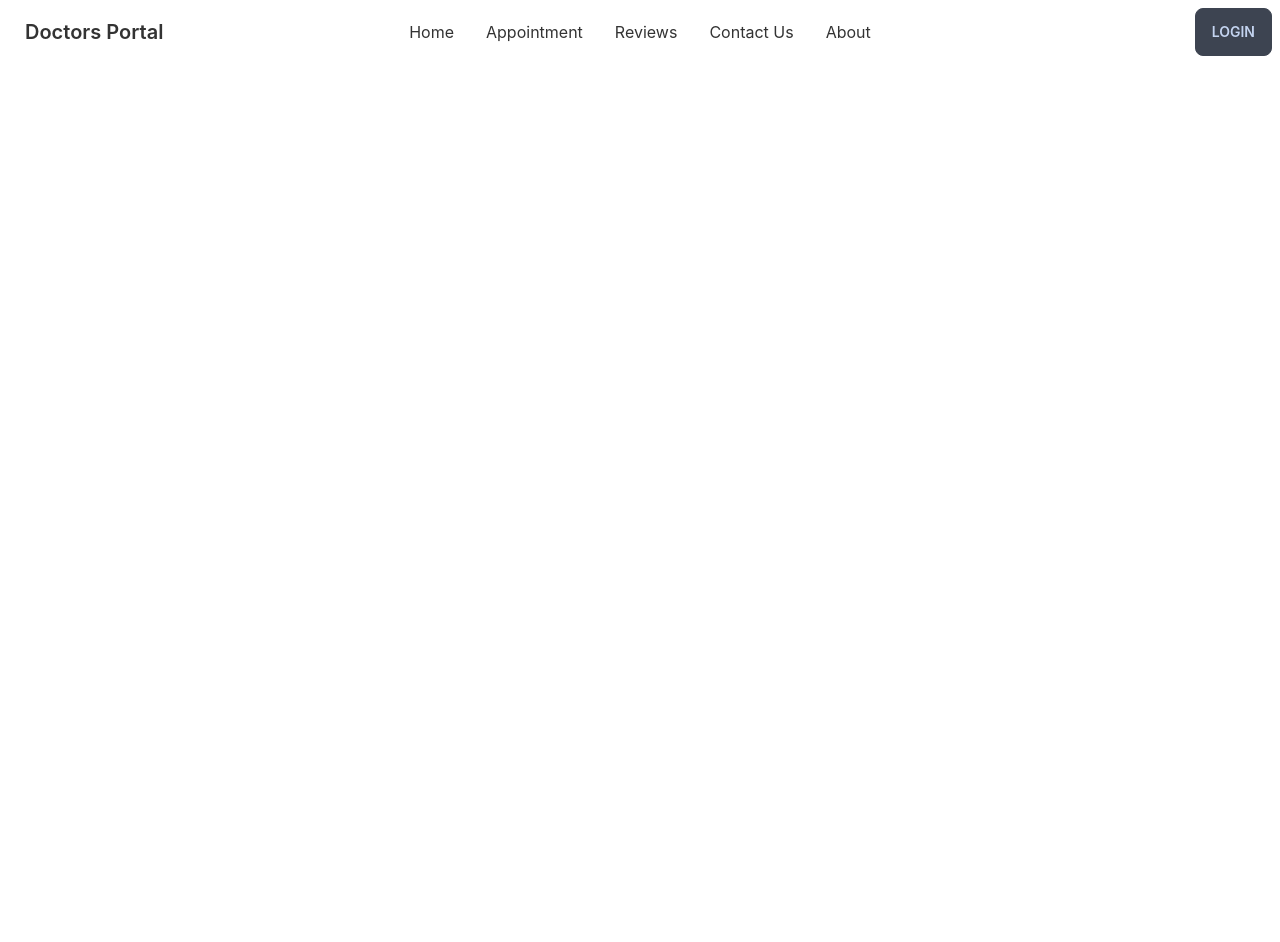
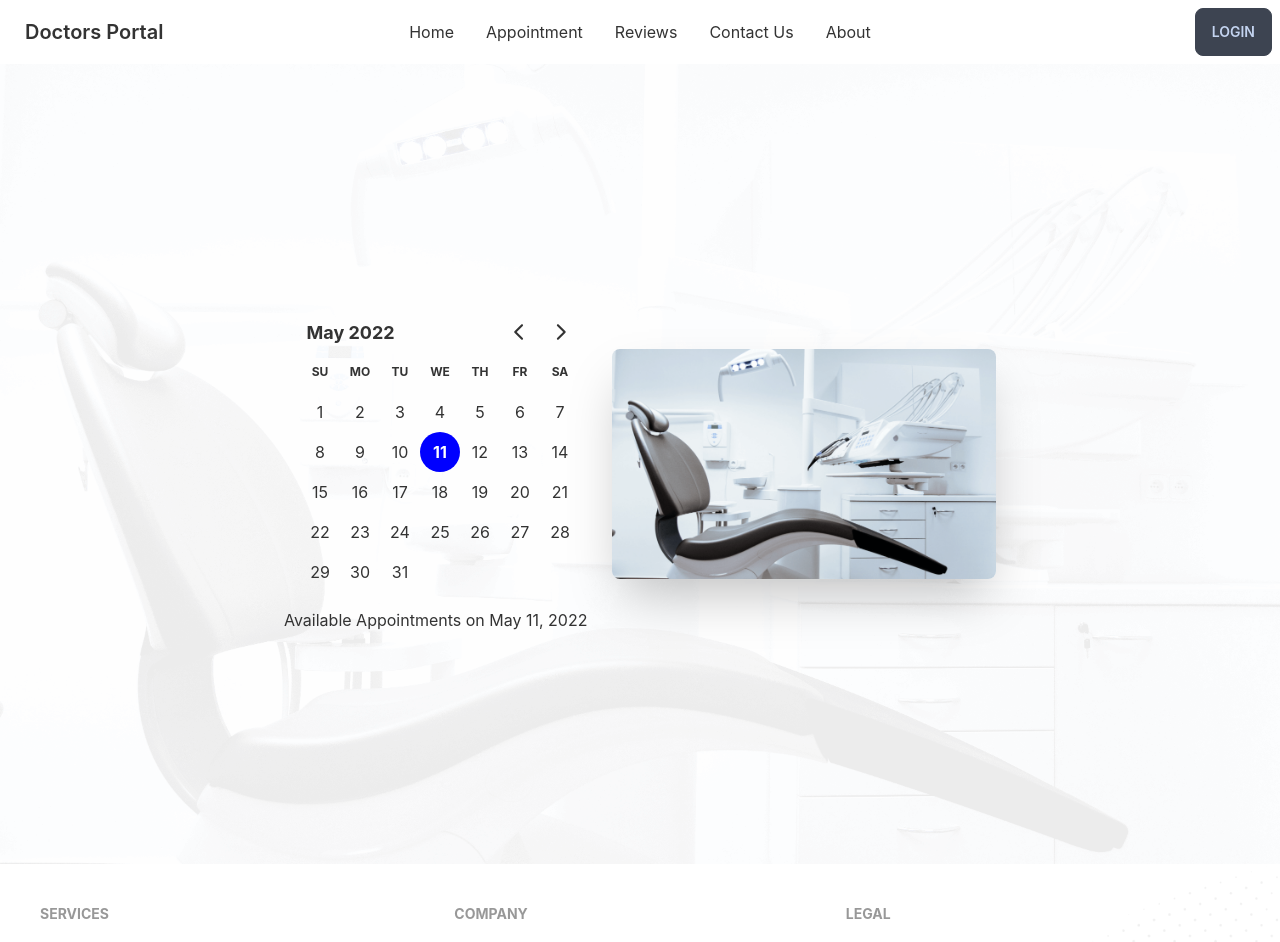
Before and after one commit to sayemaa/Doctors-Portal-Client, a React (Create React App) app: page /appointment in a window 1280 px wide. Shown: the top 942 px of the page. Before the commit the page ends 800 px from the top, so only its background shows below. Built offline with nearby package versions, Linux system fonts and the light colour scheme.

Commit message:
appointment banner done

```diff
--- a/package.json
+++ b/package.json
@@ -7,7 +7,9 @@
     "@testing-library/react": "^13.2.0",
     "@testing-library/user-event": "^13.5.0",
     "daisyui": "^2.14.3",
+    "date-fns": "^2.28.0",
     "react": "^18.1.0",
+    "react-day-picker": "^8.0.5",
     "react-dom": "^18.1.0",
     "react-router-dom": "^6.3.0",
     "react-scripts": "5.0.1",
--- a/src/App.js
+++ b/src/App.js
@@ -4,6 +4,7 @@ import { Routes, Route, Link } from "react-router-dom";
 import Home from './Pages/Home/Home';
 import About from './Pages/About/About';
 import Login from './Pages/Login/Login';
+import Appointment from './Pages/Appointment/Appointment';
 
 function App() {
     return (
@@ -13,6 +14,7 @@ function App() {
                 <Route path="/" element={<Home />} />
                 <Route path="about" element={<About />} />
                 <Route path="login" element={<Login />} />
+                <Route path="appointment" element={<Appointment />} />
             </Routes>
         </div>
     );
--- /dev/null
+++ b/src/Pages/Appointment/Appointment.js
@@ -0,0 +1,14 @@
+import React from 'react';
+import Footer from '../Shared/Footer';
+import AppointmentBanner from './AppointmentBanner';
+
+const Appointment = () => {
+    return (
+        <div>
+            <AppointmentBanner />
+            <Footer />
+        </div>
+    );
+};
+
+export default Appointment;
--- /dev/null
+++ b/src/Pages/Appointment/AppointmentBanner.js
@@ -0,0 +1,30 @@
+import React, { useState } from 'react';
+import chair from '../../assets/images/chair.png'
+import bg from '../../assets/images/bg.png'
+import { DayPicker } from 'react-day-picker';
+import 'react-day-picker/dist/style.css';
+import { format } from 'date-fns';
+
+const AppointmentBanner = () => {
+    const [date, setDate] = useState(new Date());
+
+    return (
+        <div className="hero min-h-screen" style={{
+            backgroundImage: `url(${bg})`
+        }} >
+            <div className="hero-content flex-col lg:flex-row-reverse">
+                <img src={chair} className="max-w-sm rounded-lg shadow-2xl w-full" alt="Dentist Chair" />
+                <div>
+                    <DayPicker
+                        mode="single"
+                        selected={date}
+                        onSelect={setDate}
+                    />
+                    <p>Available Appointments on {format(date, 'PP')}</p>
+                </div>
+            </div>
+        </div >
+    );
+};
+
+export default AppointmentBanner;
--- a/src/Pages/Home/Info.js
+++ b/src/Pages/Home/Info.js
@@ -8,7 +8,7 @@ const Info = () => {
     return (
         <div className="container mx-auto grid grid-cols-1 lg:grid-cols-3 gap-5">
             <InfoCard bgClass="bg-gradient-to-r from-secondary to-primary" cardTitle="Opening Hours" img={clock} cardDescription="Open from 10am to 8pm" />
-            <InfoCard bgClass="bg-neutral" cardTitle="Our Location" img={marker} cardDescription="Brooklyn, NY 10036, United States" />
+            <InfoCard bgClass="bg-[#3A4256]" cardTitle="Our Location" img={marker} cardDescription="Brooklyn, NY 10036, United States" />
             <InfoCard bgClass="bg-gradient-to-r from-secondary to-primary" cardTitle="Contact Us" img={phone} cardDescription="+000 123 456789" />
         </div>
     );
--- a/src/Pages/Home/MakeAppointment.js
+++ b/src/Pages/Home/MakeAppointment.js
@@ -12,10 +12,10 @@ const MakeAppointment = () => {
             <div className='flex-1 hidden lg:block'>
                 <img className='mt-[-150px]' src={doctor} alt="" />
             </div>
-            <div className='flex-1 px-12 py-5'>
-                <h3 className='text-xl text-secondary font-bold mb-4'>Appointment</h3>
-                <h2 className='text-3xl text-bold text-white mb-4'>Make an Appointment today</h2>
-                <p className='text-white mb-4 mr-5'>It is a long established fact that a reader will be distracted by the readable content of a page when looking at its layout. The point of using Lorem Ipsumis that it has a more-or-less normal distribution of letters,as opposed to using 'Content here, content here', making it look like readable English. Many desktop publishing packages and web page</p>
+            <div className='flex-1 px-12 py-5 my-5'>
+                <h3 className='text-xl text-secondary font-bold'>Appointment</h3>
+                <h2 className='text-3xl text-bold text-white py-5'>Make an Appointment today</h2>
+                <p className='text-white mr-5 pb-5'>It is a long established fact that a reader will be distracted by the readable content of a page when looking at its layout. The point of using Lorem Ipsumis that it has a more-or-less normal distribution of letters,as opposed to using 'Content here, content here', making it look like readable English. Many desktop publishing packages and web page</p>
                 <PrimaryButton>Get Started</PrimaryButton>
             </div>
         </section>
--- a/src/Pages/Home/Services.js
+++ b/src/Pages/Home/Services.js
@@ -41,7 +41,7 @@ const Services = () => {
                     />)
                 }
             </div>
-            <div className="hero min-h-screen">
+            <div className="hero min-h-screen mt-16 lg:mt-0">
                 <div className="hero-content flex-col lg:flex-row">
                     <img src={treatment} className="max-w-sm rounded-lg shadow-2xl w-full" />
                     <div className='lg:mx-10'>
--- a/src/Pages/Shared/Footer.js
+++ b/src/Pages/Shared/Footer.js
@@ -31,7 +31,7 @@ const Footer = () => {
                 </div>
             </div>
             <div className='my-10 text-center'>
-                <p>Copyright © {year} - All right reserved by ACME Industries Ltd</p>
+                <p>Copyright © {year} - All rights reserved</p>
             </div>
         </footer>
     );
```
Also changed, not shown: 1 other file (tests, documents, lock files or other folders).
